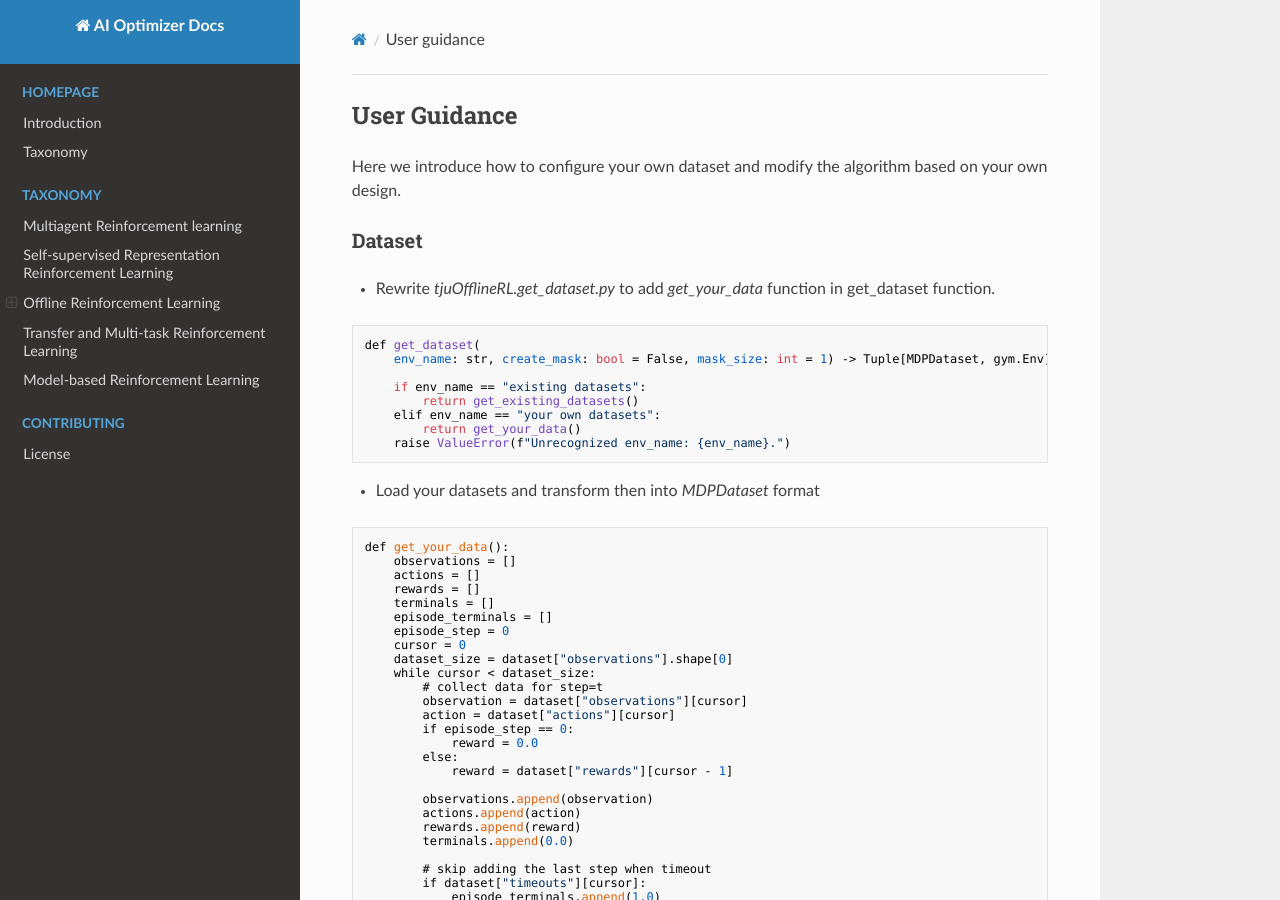
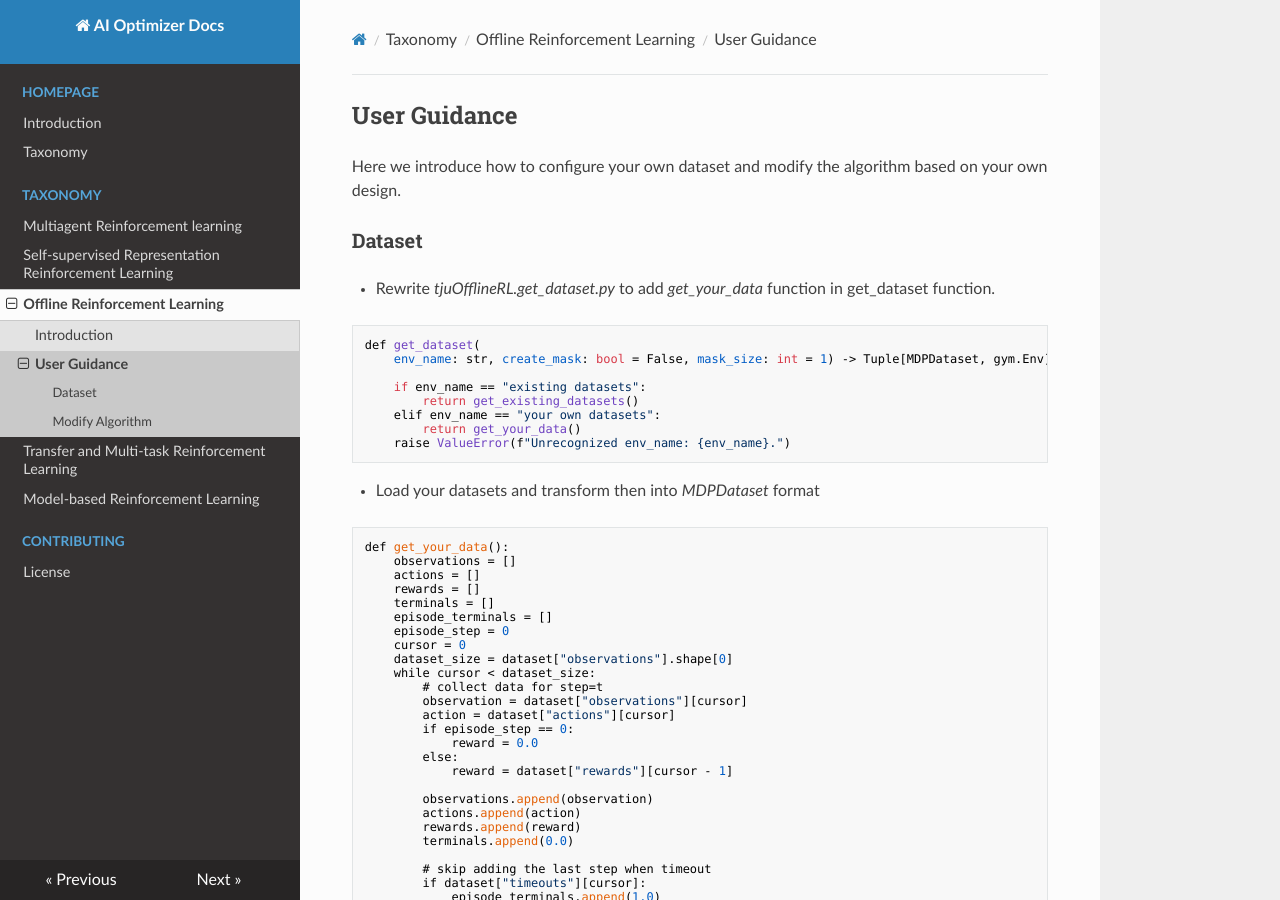
Before and after one commit to TJU-DRL-LAB/ai_optimizer_tutorial, an MkDocs documentation site: the page built from docs/libraries/Offline_RL/user_guidence/index.md, in a window 1280 px wide and 900 px high. Built offline with MkDocs 1.6.1, drawn with Linux system fonts in a browser that asks for light colours; nearby versions of some CDN libraries; some of the changed lines change nothing that is shown.

Commit message:
first commit

```diff
--- a/mkdocs.yml
+++ b/mkdocs.yml
@@ -10,7 +10,7 @@ nav:
         - 'Self-supervised Representation Reinforcement Learning': 'libraries/SSRL/index.md'
         - 'Offline Reinforcement Learning':
             - 'Introduction': 'libraries/Offline_RL/index.md'
-            - 'User Guidance': 'libraries/Offline_RL/user_guidence.md'
+            - 'User Guidance': 'libraries/Offline_RL/user_guidence/index.md'
         - 'Transfer and Multi-task Reinforcement Learning': 'libraries/Transfer_RL/index.md'
         - 'Model-based Reinforcement Learning': 'libraries/MBRL/index.md'
 
```
Also changed, not shown: docs/libraries/Offline_RL/user_guidence/index.md (renamed from docs/libraries/Offline_RL/user_guidance.md).
